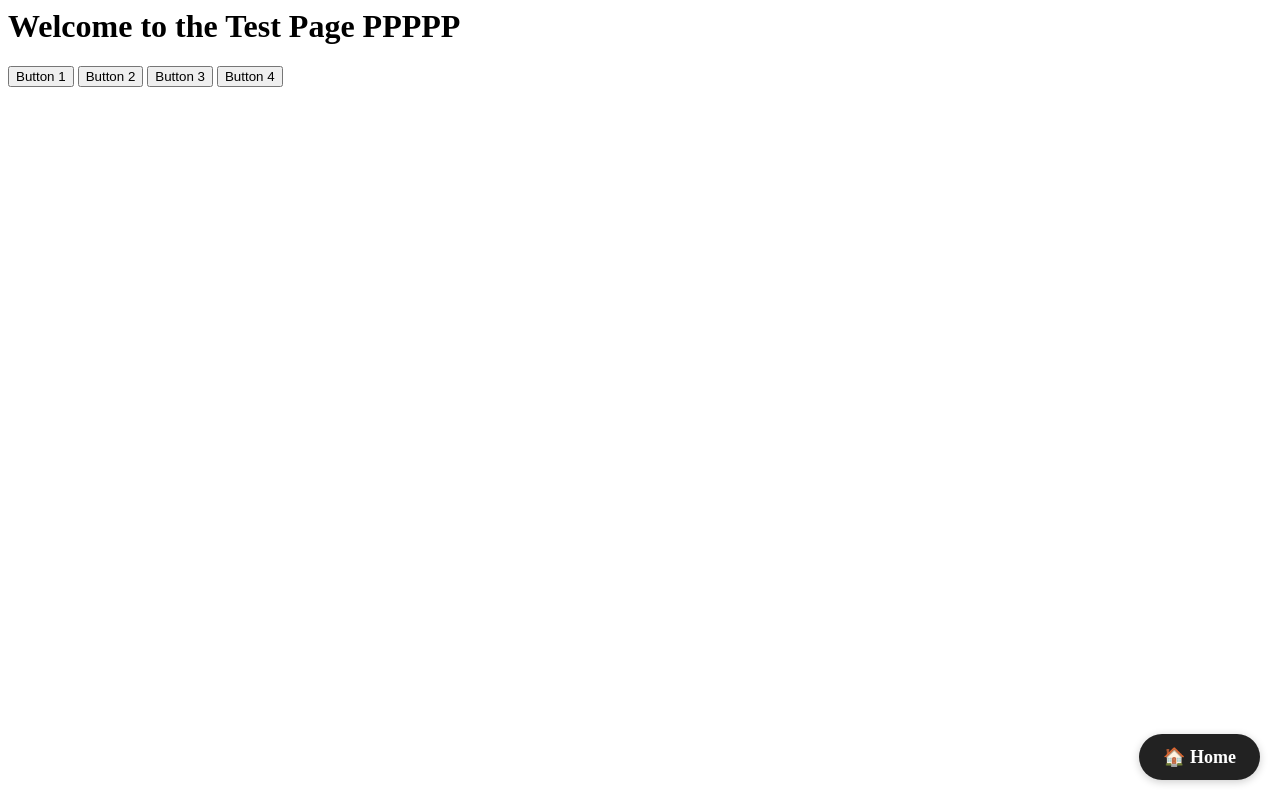
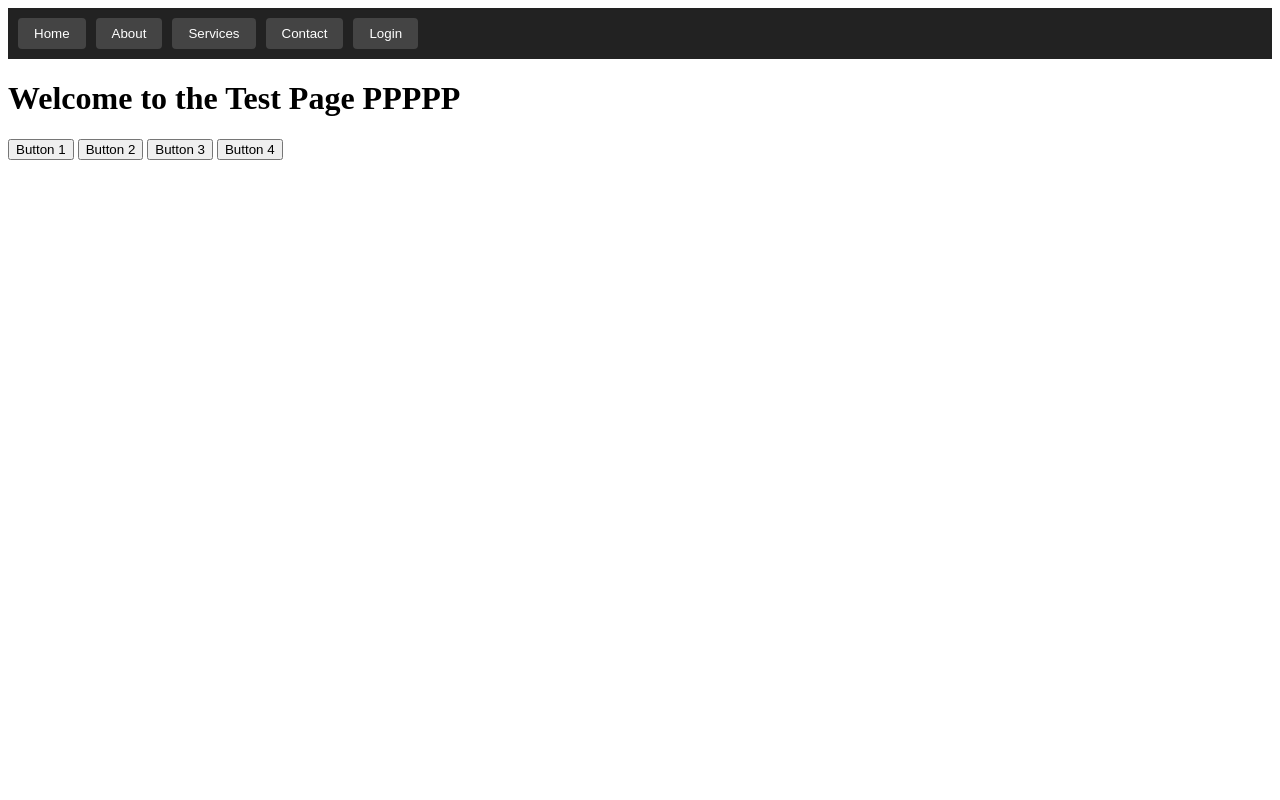
Before and after one commit to w1llim/hidalgo-stars, a plain HTML site: page index.html in a window 1280 px wide. Drawn offline with Linux system fonts and the light colour scheme.

Commit message:
test again

```diff
--- a/index.html
+++ b/index.html
@@ -2,40 +2,42 @@
 <html>
     <head>
         <title>Test Page PPPPP</title>
+        <style>
+            .home-bar {
+                display: flex;
+                background-color: #222;
+                padding: 10px;
+                align-items: center;
+            }
+            .home-bar button {
+                margin-right: 10px;
+                background: #444;
+                color: #fff;
+                border: none;
+                padding: 8px 16px;
+                border-radius: 4px;
+                cursor: pointer;
+            }
+            .home-bar button:hover {
+                background: #666;
+            }
+        </style>
     </head>
     <body>
+        <div class="home-bar">
+            <button>Home</button>
+            <button>About</button>
+            <button>Services</button>
+            <button>Contact</button>
+            <button>Login</button>
+        </div>
         <h1>Welcome to the Test Page PPPPP</h1>
         <button onclick="alert('Button 1 clicked!')">Button 1</button>
         <button onclick="alert('Button 2 clicked!')">Button 2</button>
         <button onclick="alert('Button 3 clicked!')">Button 3</button>
         <button onclick="alert('Button 4 clicked!')">Button 4</button>
 
-        <!-- Floating Home Bar -->
-        <div id="floating-home-bar">
-            <a href="/" id="home-link">🏠 Home</a>
-        </div>
 
-        <style>
-            #floating-home-bar {
-                position: fixed;
-                bottom: 20px;
-                right: 20px;
-                background: #222;
-                color: #fff;
-                padding: 12px 24px;
-                border-radius: 30px;
-                box-shadow: 0 2px 8px rgba(0,0,0,0.2);
-                z-index: 1000;
-                font-size: 18px;
-            }
-            #floating-home-bar a {
-                color: #fff;
-                text-decoration: none;
-                font-weight: bold;
-            }
-            #floating-home-bar a:hover {
-                text-decoration: underline;
-            }
-        </style>
+
     </body>
 </html>
```
